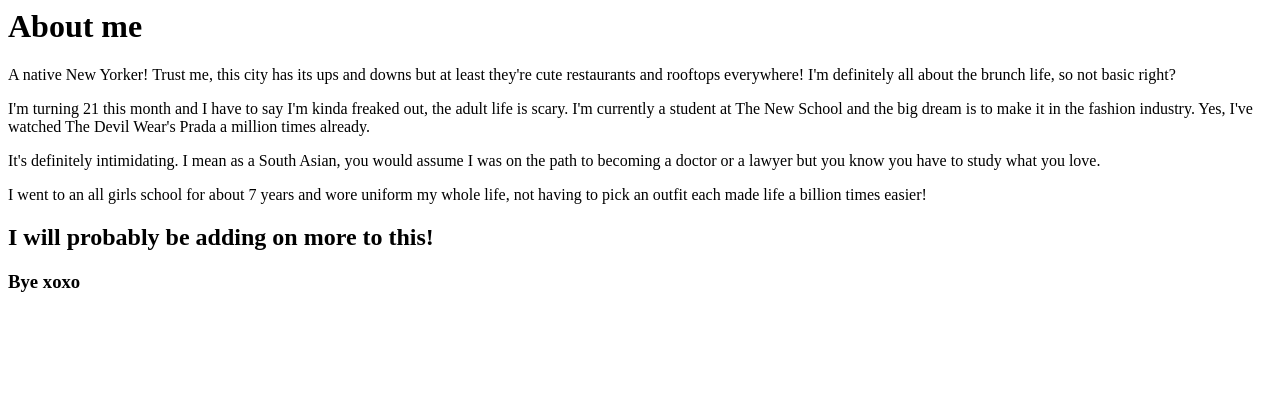
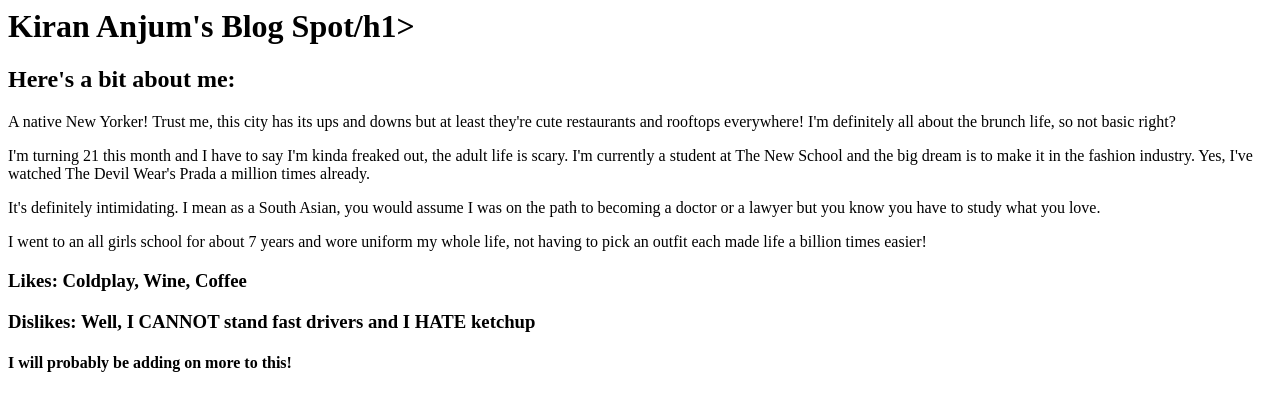
Before and after one commit to Kirananjum/Kirananjum.github.io, a plain HTML site: page index.html in a window 1280 px wide. Drawn offline with Linux system fonts and the light colour scheme.

Commit message:
Update index.html

```diff
--- a/index.html
+++ b/index.html
@@ -7,7 +7,9 @@
 <meta charset="utf-8">
 <title>Kiran Anjum's Website</title>
 <body>
-<h1>About me</h2>
+<h1>Kiran Anjum's Blog Spot/h1>
+
+<h2>Here's a bit about me:</h2>
 <p>A native New Yorker! Trust me, this city has its ups and downs but at least they're cute restaurants and rooftops everywhere! I'm definitely all about the brunch life, so not basic right?</p>
 
 <p>I'm turning 21 this month and I have to say I'm kinda freaked out, the adult life is scary. I'm currently a student at The New School and the big dream is to make it in the fashion industry. Yes, I've watched The Devil Wear's Prada a million times already.</p>
@@ -16,6 +18,8 @@
 
 <p>I went to an all girls school for about 7 years and wore uniform my whole life, not having to pick an outfit each made life a billion times easier!</p>
 
-<h2>I will probably be adding on more to this!</h2>
+<h3>Likes: Coldplay, Wine, Coffee</h3>
 
-<h3>Bye xoxo</h3>
+<h3>Dislikes: Well, I CANNOT stand fast drivers and I HATE ketchup</h3>
+
+<h4>I will probably be adding on more to this!</h4>
```
